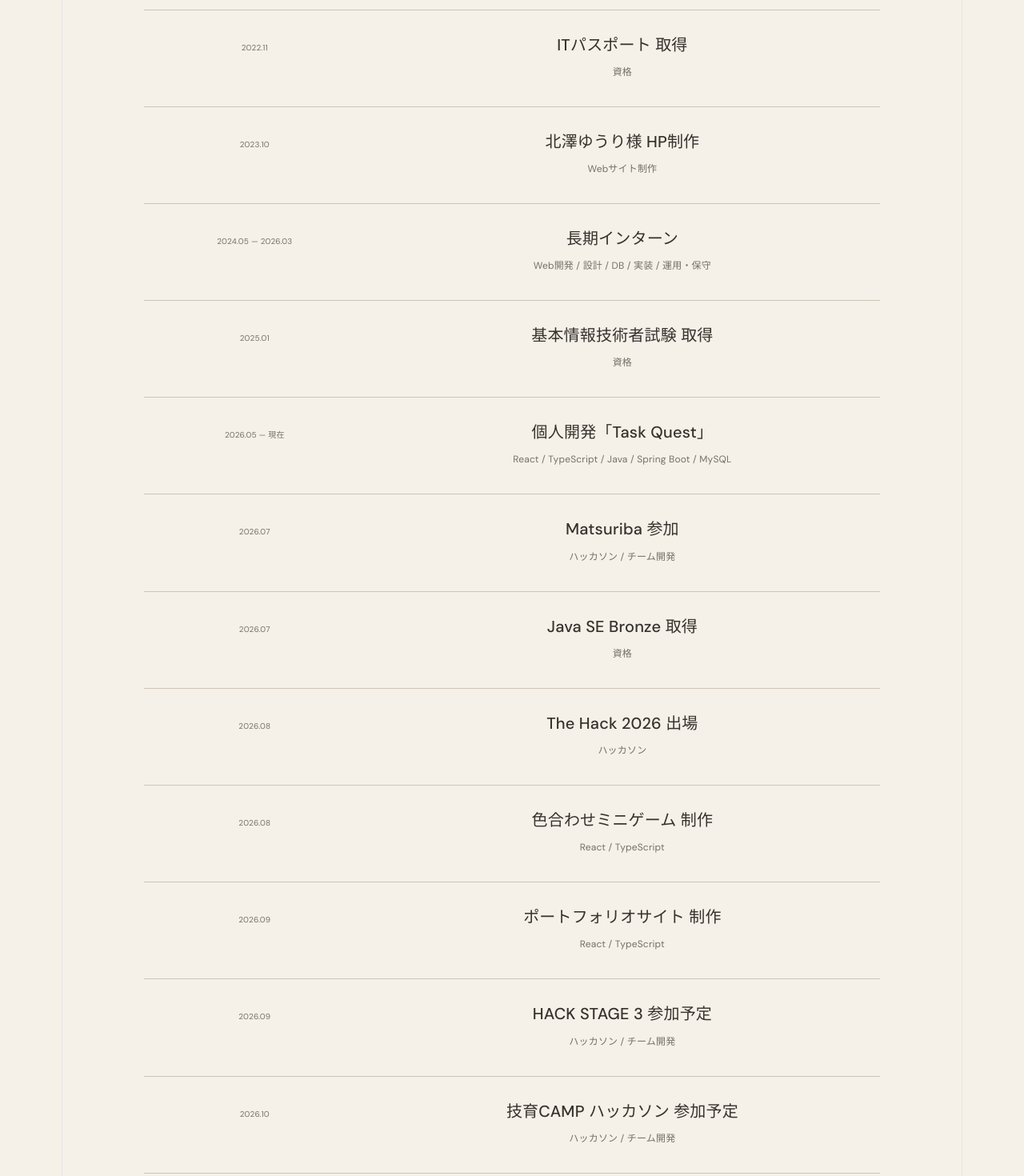
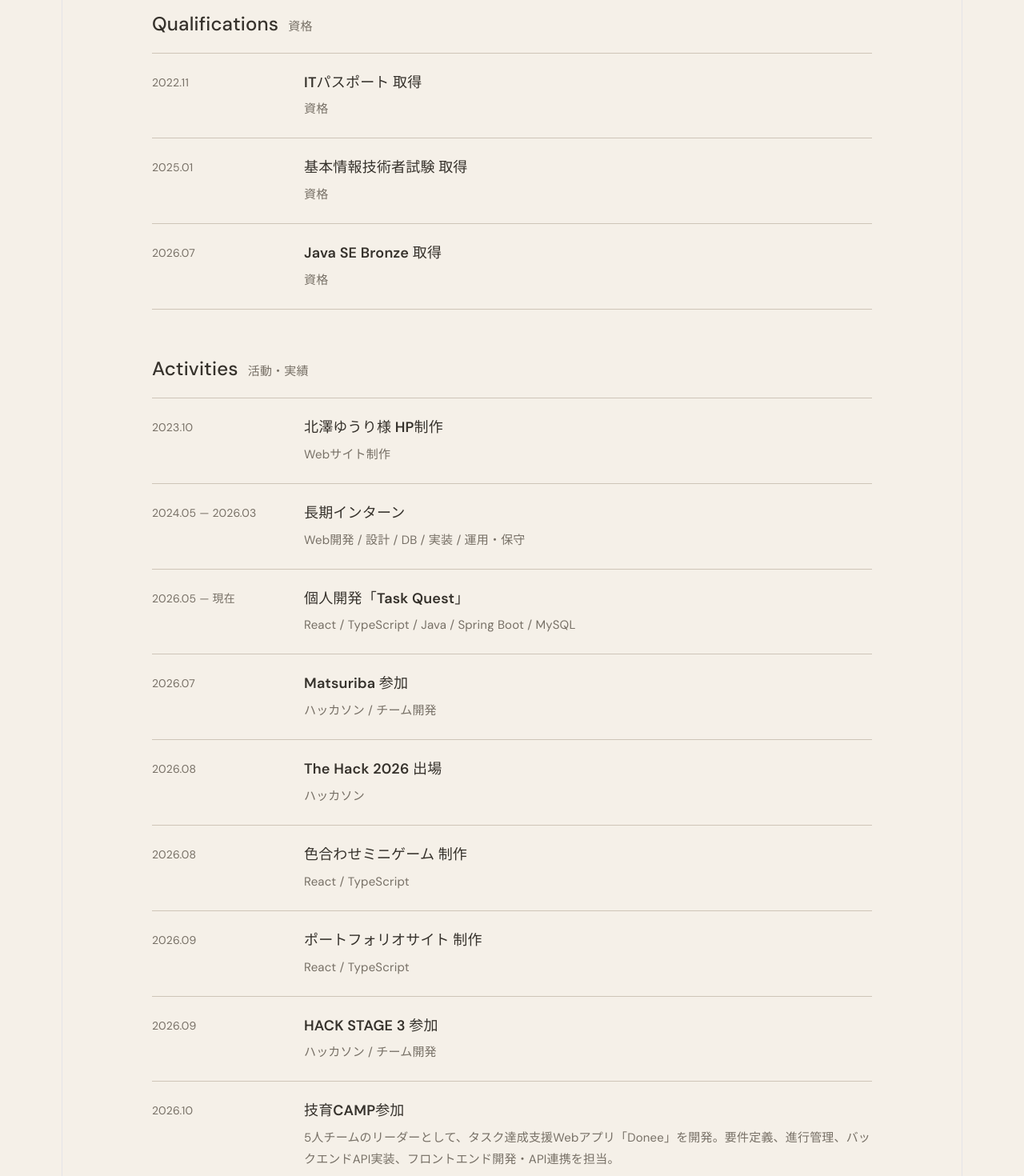
Before and after one commit to towa0504100239-glitch/portfolio, a React app: page / in a window 1280 px wide. Shown: the part 3440-4910 px from the top of the page at 80% size. Built offline with nearby package versions, Linux system fonts and the light colour scheme; the HTML template or start-up script is replaced by a standard one.

Commit message:
Organize Experience into qualifications and activities

```diff
--- /dev/null
+++ b/src/data/experience.ts
@@ -0,0 +1,126 @@
+type ExperienceEntry = {
+  id: string;
+  date: string;
+  dateLabel: string;
+  title: string;
+  description: string;
+};
+
+type ExperienceGroup = {
+  id: string;
+  title: string;
+  subtitle: string;
+  entries: ExperienceEntry[];
+};
+
+// 資格は取得済み、活動は実施済み・継続中の内容だけを登録する。
+export const experienceGroups: ExperienceGroup[] = [
+  {
+    id: "qualifications",
+    title: "Qualifications",
+    subtitle: "資格",
+    entries: [
+      {
+        id: "it-passport",
+        date: "2022-11",
+        dateLabel: "2022.11",
+        title: "ITパスポート 取得",
+        description: "資格",
+      },
+      {
+        id: "fundamental-information-technology-engineer",
+        date: "2025-01",
+        dateLabel: "2025.01",
+        title: "基本情報技術者試験 取得",
+        description: "資格",
+      },
+      {
+        id: "java-se-bronze",
+        date: "2026-07",
+        dateLabel: "2026.07",
+        title: "Java SE Bronze 取得",
+        description: "資格",
+      },
+    ],
+  },
+  {
+    id: "activities",
+    title: "Activities",
+    subtitle: "活動・実績",
+    entries: [
+      {
+        id: "website-production",
+        date: "2023-10",
+        dateLabel: "2023.10",
+        title: "北澤ゆうり様 HP制作",
+        description: "Webサイト制作",
+      },
+      {
+        id: "internship",
+        date: "2024-05",
+        dateLabel: "2024.05 — 2026.03",
+        title: "長期インターン",
+        description: "Web開発 / 設計 / DB / 実装 / 運用・保守",
+      },
+      {
+        id: "task-quest",
+        date: "2026-05",
+        dateLabel: "2026.05 — 現在",
+        title: "個人開発「Task Quest」",
+        description: "React / TypeScript / Java / Spring Boot / MySQL",
+      },
+      {
+        id: "matsuriba",
+        date: "2026-07",
+        dateLabel: "2026.07",
+        title: "Matsuriba 参加",
+        description: "ハッカソン / チーム開発",
+      },
+      {
+        id: "the-hack-2026",
+        date: "2026-08",
+        dateLabel: "2026.08",
+        title: "The Hack 2026 出場",
+        description: "ハッカソン",
+      },
+      {
+        id: "color-game",
+        date: "2026-08",
+        dateLabel: "2026.08",
+        title: "色合わせミニゲーム 制作",
+        description: "React / TypeScript",
+      },
+      {
+        id: "portfolio",
+        date: "2026-09",
+        dateLabel: "2026.09",
+        title: "ポートフォリオサイト 制作",
+        description: "React / TypeScript",
+      },
+      {
+        id: "hack-stage-3",
+        date: "2026-09",
+        dateLabel: "2026.09",
+        title: "HACK STAGE 3 参加",
+        description: "ハッカソン / チーム開発",
+      },
+      {
+        id: "geek-camp-donee",
+        date: "2026-10",
+        dateLabel: "2026.10",
+        title: "技育CAMP参加",
+        description: "5人チームのリーダーとして、タスク達成支援Webアプリ「Donee」を開発。要件定義、進行管理、バックエンドAPI実装、フロントエンド開発・API連携を担当。",
+      },
+      {
+        id: "school-festival",
+        date: "2026-11",
+        dateLabel: "2026.11",
+        title: "文化祭の企画・運営",
+        description: "文化委員としてクラス企画の運営を担当。技術系サークルの企画運営にも携わり、メンバーとの調整、シフト作成、役割分担、準備、当日のトラブル対応などを経験。",
+      },
+    ],
+  },
+].map((group) => ({
+  ...group,
+  entries: [...group.entries].sort((a, b) => a.date.localeCompare(b.date)),
+}));
--- a/src/pages/Home.tsx
+++ b/src/pages/Home.tsx
@@ -7,6 +7,7 @@ import topImage from "../assets/top.png";
 import aboutImage from "../assets/about.png";
 
 import { worksNewestFirst } from "../data/works";
+import { experienceGroups } from "../data/experience";
 
 const Home = () => {
   const [menuOpen, setMenuOpen] = useState(false);
@@ -319,138 +320,32 @@ const Home = () => {
             <h2>Experience</h2>
           </div>
 
-          <div className="experienceList">
-            <div className="experienceItem">
-              <p>2022.11</p>
-              <div>
-                <h3>ITパスポート 取得</h3>
-                <span>資格</span>
-              </div>
-            </div>
-
-            <div className="experienceItem">
-              <p>2023.10</p>
-              <div>
-                <h3>北澤ゆうり様 HP制作</h3>
-                <span>Webサイト制作</span>
-              </div>
-            </div>
-
-            <div className="experienceItem">
-              <p>2024.05 — 2026.03</p>
-              <div>
-                <h3>長期インターン</h3>
-                <span>
-                  Web開発 / 設計 / DB / 実装 /
-                  運用・保守
-                </span>
-              </div>
-            </div>
-
-            <div className="experienceItem">
-              <p>2025.01</p>
-              <div>
-                <h3>基本情報技術者試験 取得</h3>
-                <span>資格</span>
-              </div>
-            </div>
-
-            <div className="experienceItem">
-              <p>2026.05 — 現在</p>
-              <div>
-                <h3>
-                  個人開発「Task Quest」
+          <div className="experienceGroups">
+            {experienceGroups.map((group) => (
+              <section
+                className="experienceGroup"
+                aria-labelledby={group.id + '-heading'}
+                key={group.id}
+              >
+                <h3 className="experienceGroupHeading" id={group.id + '-heading'}>
+                  {group.title}
+                  <span>{group.subtitle}</span>
                 </h3>
-                <span>
-                  React / TypeScript / Java /
-                  Spring Boot / MySQL
-                </span>
-              </div>
-            </div>
-
-            <div className="experienceItem">
-              <p>2026.07</p>
-              <div>
-                <h3>Matsuriba 参加</h3>
-                <span>
-                  ハッカソン / チーム開発
-                </span>
-              </div>
-            </div>
-
-            <div className="experienceItem">
-              <p>2026.07</p>
-              <div>
-                <h3>Java SE Bronze 取得</h3>
-                <span>資格</span>
-              </div>
-            </div>
-
-            <div className="experienceItem">
-              <p>2026.08</p>
-              <div>
-                <h3>The Hack 2026 出場</h3>
-                <span>ハッカソン</span>
-              </div>
-            </div>
-
-            <div className="experienceItem">
-              <p>2026.08</p>
-              <div>
-                <h3>
-                  色合わせミニゲーム 制作
-                </h3>
-                <span>
-                  React / TypeScript
-                </span>
-              </div>
-            </div>
-
-            <div className="experienceItem">
-              <p>2026.09</p>
-              <div>
-                <h3>
-                  ポートフォリオサイト 制作
-                </h3>
-                <span>
-                  React / TypeScript
-                </span>
-              </div>
-            </div>
-
-            <div className="experienceItem">
-              <p>2026.09</p>
-              <div>
-                <h3>HACK STAGE 3 参加予定</h3>
-                <span>
-                  ハッカソン / チーム開発
-                </span>
-              </div>
-            </div>
-
-            <div className="experienceItem">
-              <p>2026.10</p>
-              <div>
-                <h3>
-                  技育CAMP ハッカソン 参加予定
-                </h3>
-                <span>
-                  ハッカソン / チーム開発
-                </span>
-              </div>
-            </div>
-
-            <div className="experienceItem">
-              <p>2026.11</p>
-              <div>
-                <h3>
-                  AIピッチコンテスト 応募予定
-                </h3>
-                <span>
-                  AI / ピッチコンテスト
-                </span>
-              </div>
-            </div>
+                <ol className="experienceList">
+                  {group.entries.map((entry) => (
+                    <li className="experienceItem" key={entry.id}>
+                      <time className="experienceDate" dateTime={entry.date}>
+                        {entry.dateLabel}
+                      </time>
+                      <div>
+                        <h4>{entry.title}</h4>
+                        <p className="experienceDescription">{entry.description}</p>
+                      </div>
+                    </li>
+                  ))}
+                </ol>
+              </section>
+            ))}
           </div>
         </section>
 
--- a/src/styles/Home.css
+++ b/src/styles/Home.css
@@ -149,7 +149,7 @@ a {
 .logo,
 .sectionHeading h2,
 .workInfo h3,
-.experienceItem h3 {
+.experienceItem h4 {
   color: var(--text);
 }
 .heroDescription {
@@ -315,28 +315,63 @@ a {
 .workArrow {
   font-size: 22px;
 }
+.experienceGroups {
+  display: grid;
+  gap: 56px;
+  max-width: 900px;
+  margin: 0 auto;
+  text-align: left;
+}
+.experienceGroupHeading {
+  display: flex;
+  flex-wrap: wrap;
+  align-items: baseline;
+  gap: 8px 12px;
+  margin: 0 0 18px;
+  color: var(--text);
+  font-size: 24px;
+  font-weight: 500;
+  line-height: 1.5;
+}
+.experienceGroupHeading span {
+  color: var(--subtext);
+  font-size: 15px;
+  font-weight: 400;
+}
 .experienceList {
+  margin: 0;
+  padding: 0;
+  list-style: none;
   border-top: 1px solid var(--line);
 }
 .experienceItem {
   display: grid;
-  grid-template-columns: 30% 1fr;
-  padding: 30px 0;
+  grid-template-columns: 170px minmax(0, 1fr);
+  gap: 20px;
+  align-items: start;
+  padding: 22px 0;
   border-bottom: 1px solid var(--line);
 }
-.experienceItem > p {
-  margin: 4px 0;
-  font-size: 10px;
+.experienceDate {
+  padding-top: 3px;
+  font-size: 14px;
+  font-variant-numeric: tabular-nums;
+  line-height: 1.7;
   color: var(--subtext);
 }
-.experienceItem h3 {
+.experienceItem h4 {
   margin: 0 0 6px;
-  font-size: 20px;
-  font-weight: 500;
+  font-size: 18px;
+  font-weight: 600;
+  line-height: 1.6;
 }
-.experienceItem span {
+.experienceDescription {
+  max-width: 720px;
+  margin: 0;
   color: var(--subtext);
-  font-size: 12px;
+  font-size: 15px;
+  line-height: 1.8;
+  overflow-wrap: anywhere;
 }
 .contact {
   min-height: 70vh;
@@ -536,7 +571,18 @@ footer {
   }
   .experienceItem {
     grid-template-columns: 1fr;
-    gap: 15px;
+    gap: 6px;
+    padding: 20px 0;
+  }
+  .experienceGroups {
+    gap: 40px;
+  }
+  .experienceGroupHeading {
+    font-size: 22px;
+    margin-bottom: 16px;
+  }
+  .experienceDate {
+    padding-top: 0;
   }
   .contact {
     min-height: 70vh;
```
